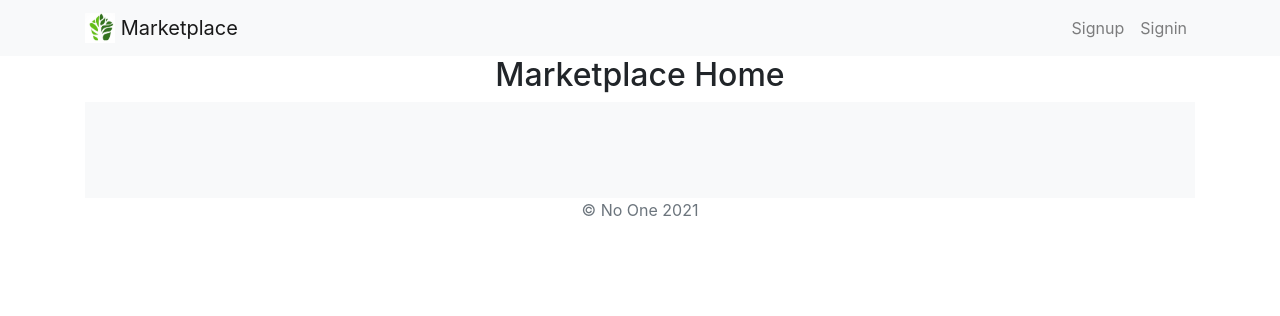
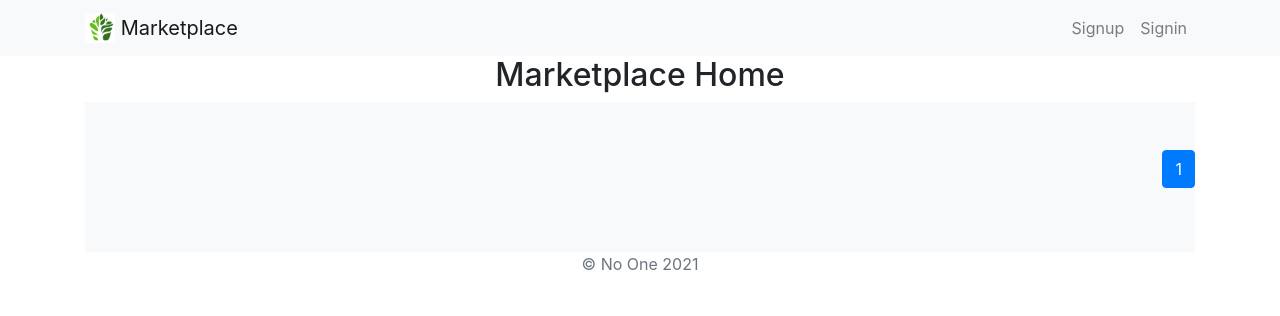
Before and after one commit to simon7426/ecom-project, a Django app: page / in a window 1280 px wide. Shown: the top 316 px of the page. Run offline with Django 3.2, Linux system fonts and the light colour scheme; data that the repository does not hold is empty; some libraries are stand-ins or nearby versions.

Commit message:
Added pagination to home

```diff
--- a/products/templates/products/home.html
+++ b/products/templates/products/home.html
@@ -40,5 +40,25 @@
             {% endfor %}
         </div>
     </div>
+    <div>
+        <nav aria-label="Page navigation example">
+            <ul class="pagination justify-content-end">
+                {% if page_obj.has_previous %}
+                <li class="page-item">
+                    <a class="page-link" href="?page=1" tabindex="-1">First</a>
+                </li>
+                <li class="page-item"><a class="page-link" href="?page={{ page_obj.previous_page_number }}">{{ page_obj.previous_page_number }}</a></li>
+                {% endif %}
+                <li class="page-item active">
+                    <span class="page-link">{{ page_obj.number }}<span class="sr-only">(current)</span></li>
+                {% if page_obj.has_next %}
+                <li class="page-item"><a class="page-link" href="?page={{ page_obj.next_page_number }}">{{ page_obj.next_page_number }}</a></li>
+                <li class="page-item">
+                    <a class="page-link" href="?page={{ page_obj.paginator.num_pages }}">Last</a>
+                </li>
+                {% endif %}
+            </ul>
+          </nav>
+    </div>
 </div>
 {% endblock %}
--- a/products/views.py
+++ b/products/views.py
@@ -16,6 +16,7 @@ def home(request):
     return render(request,'products/home.html',context)
 
 class ProductListView(ListView):
+    paginate_by = 9
     model = Product
     template_name = 'products/home.html'
     context_object_name = 'products'
```
